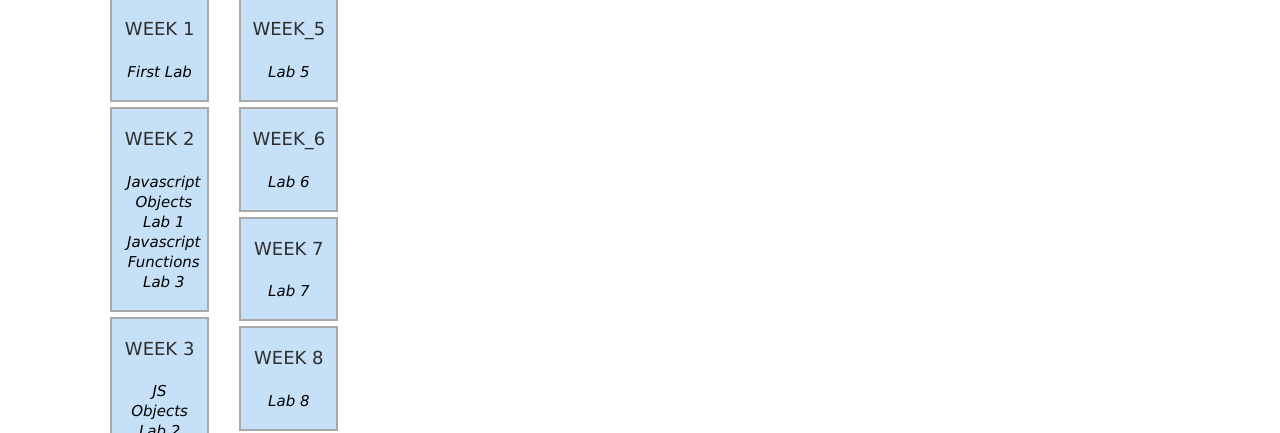
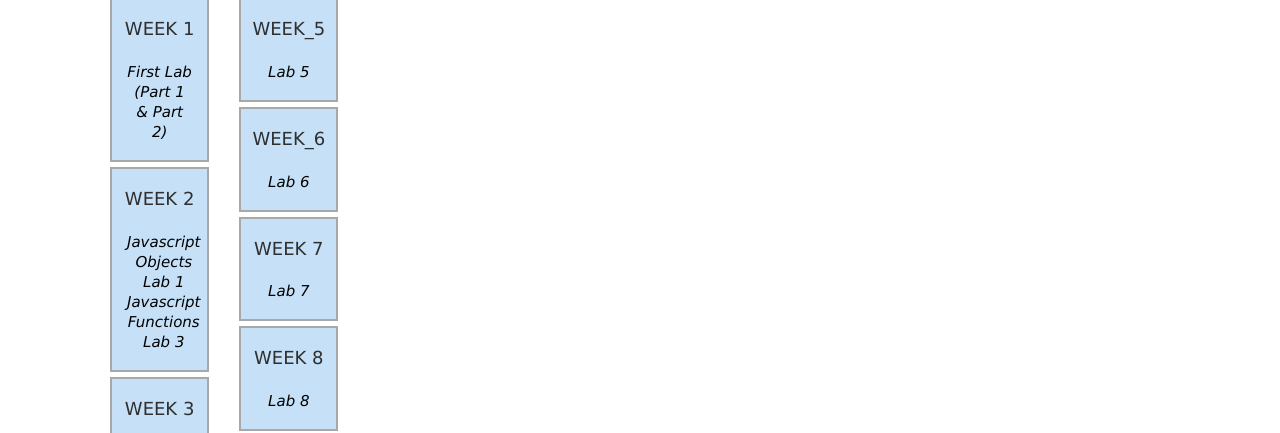
Before and after one commit to LarisaLG/WEBmodule, a plain HTML site: page index.html in a window 1280 px wide. Shown: the part 295-728 px from the top of the page. Drawn offline with nearby package versions, Linux system fonts and the light colour scheme.

Commit message:
Add files via upload

```diff
--- a/index.html
+++ b/index.html
@@ -11,8 +11,7 @@
     <!-- CSS
     ================================================== -->
     <!-- Bootstrap css file-->
-    <link href="css/bootstrap.min.css" rel="stylesheet">
-        <!-- Main structure css file -->
+    <link href="css/bootstrap.min.css" rel="stylesheet">        <!-- Main structure css file -->
     <link href="style.css" rel="stylesheet">
 
   </head>
@@ -31,7 +30,7 @@
               <!-- TEXT BASED LOGO -->
               <div class="navbar-brand" >Galway-Mayo Institute <br>of Technology </div>
               </div>
-            <div >
+<div >
 
               <ul id="menu">
                 <li class="active"><a href="index.html">Home</a></li>
@@ -91,7 +90,7 @@ Use the links below to know more details about topics and labs of particular wee
                   <div class="single_weeks">
                    <div class="singWeeks_content">
                       <a href="week1/week1.html"> <h3 class="week">Week 1</h3></a><br>
-                      <span>First Lab</span>
+                      <span>First Lab (Part 1 & Part 2)</span>
                    </div>
                     </div>
                     <div class="single_weeks">
@@ -116,9 +115,9 @@ Use the links below to know more details about topics and labs of particular wee
                   </div>
                   </div>
                 </li>
+
                 <li>
-
-                  <div class="single_weeks">
+                   <div class="single_weeks">
                    <div class="singWeeks_content">
                    <a href="week1/week1.html"> <h3 class="week">Week_5</h3></a><br>
                     <span> Lab 5</span>
```
